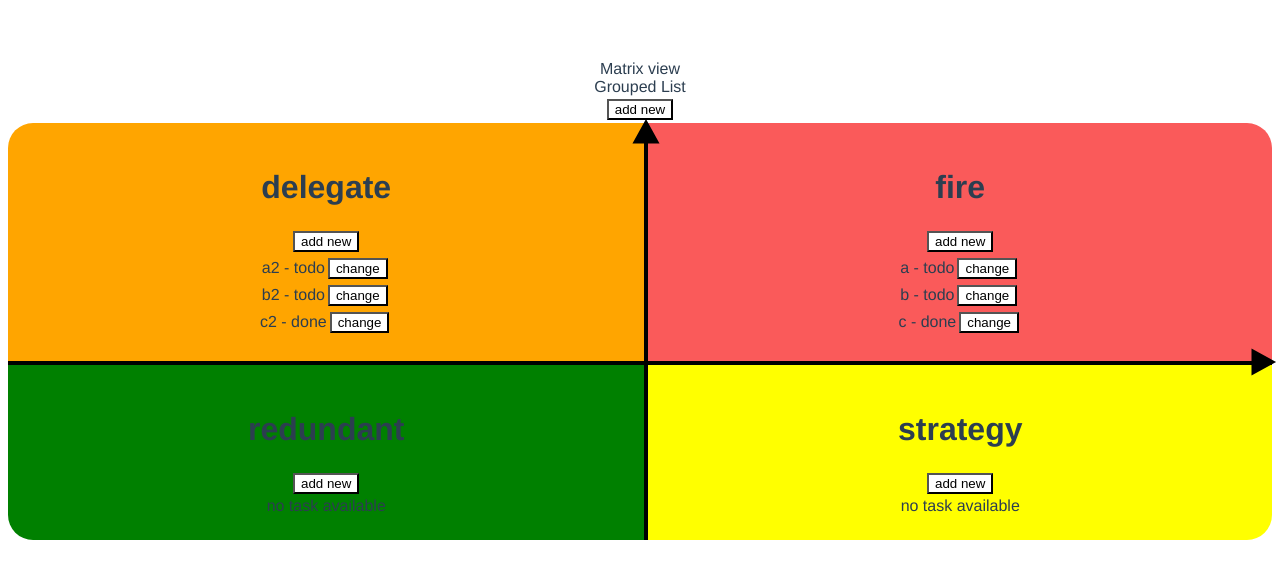
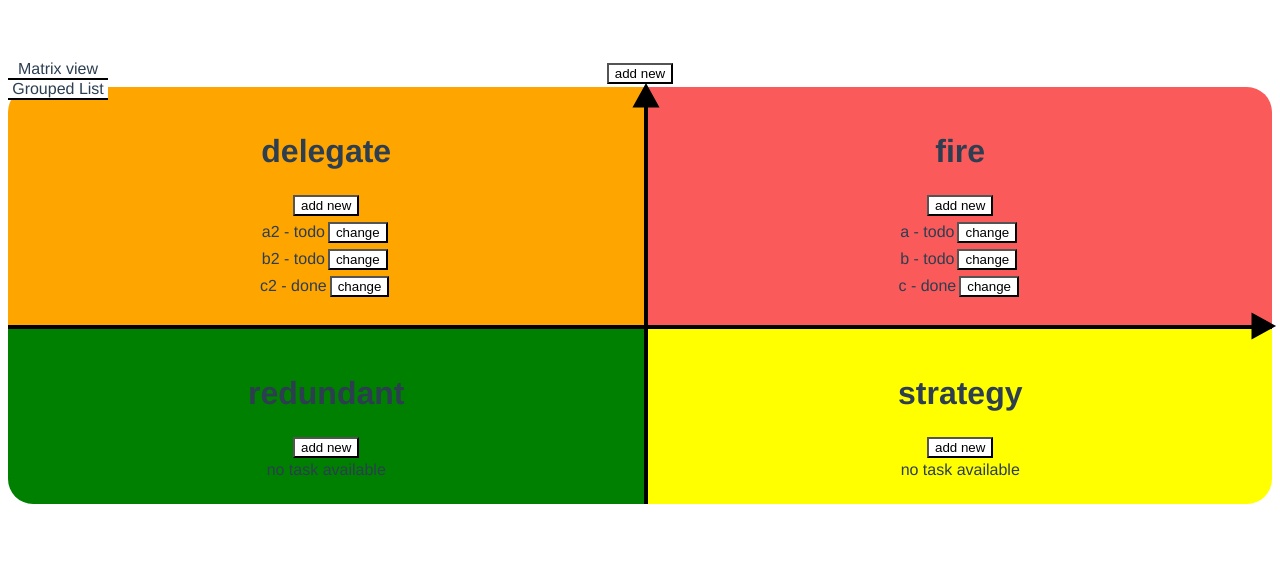
Before and after one commit to elzp/eisenhower-matrix-tool-in-vue, a Vue app: page / in a window 1280 px wide. Shown: the top 578 px of the page. Built offline with nearby package versions, Linux system fonts and the light colour scheme.

Commit message:
Add simple style for 'changeStyle' divs

```diff
--- a/src/App.vue
+++ b/src/App.vue
@@ -1,6 +1,8 @@
 <template>
-  <div @click="changeStyleTo('matrix')">Matrix view</div>
-  <div @click="changeStyleTo('grouped')">Grouped List</div>
+  <div class="grouped">
+    <div class="functional" @click="changeStyleTo('matrix')">Matrix view</div>
+    <div class="functional" @click="changeStyleTo('grouped')">Grouped List</div>
+  </div>
   <FunctionalButton
     :type="'add new'"
     :taskType="''"
@@ -259,4 +261,13 @@ button {
   border-radius: 0;
   background-color: white;
 }
+.grouped {
+  position: fixed;
+  z-index: 3;
+}
+.functional {
+  width: 100px;
+  background-color: white;
+  border-bottom: 2px solid black;
+}
 </style>
```
